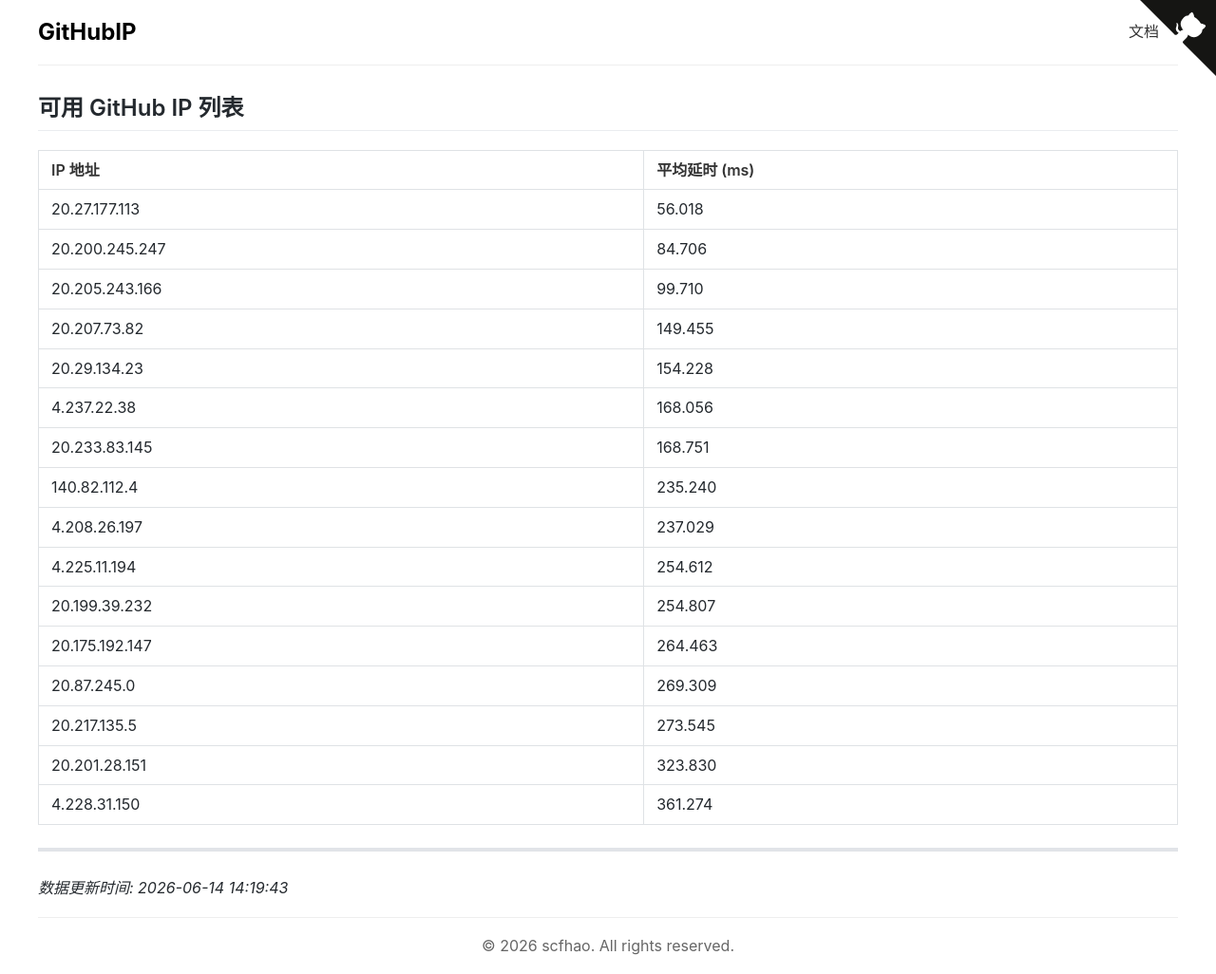
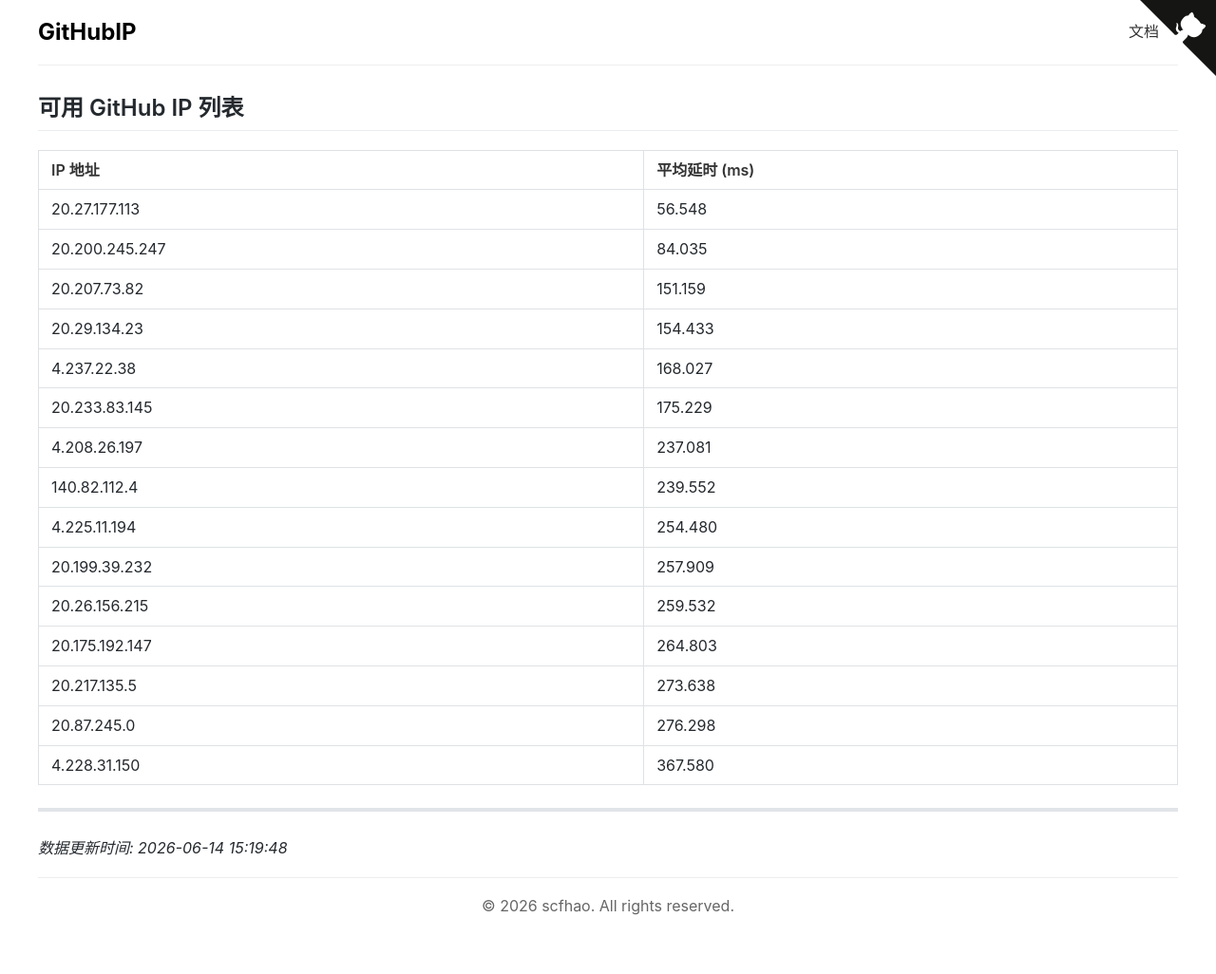
Before and after one commit to scfhao/GitHubIP, a Jekyll site: the page built from index.md, in a window 1280 px wide. Shown: the whole page at 95% size. Built offline with Jekyll 4.4.1, drawn with Linux system fonts in a browser that asks for light colours; after the commit the page ends 984 px from its top, so only the background shows below that.

Commit message:
自动脚本执行 - 2026-06-14 15:19:48

```diff
--- a/index.md
+++ b/index.md
@@ -1,30 +1,29 @@
 ---
 layout: home
 title: GitHub IP 列表
-date: 2026-06-14 14:19:43
+date: 2026-06-14 15:19:48
 ---
 
 ## 可用 GitHub IP 列表
 
 | IP 地址 | 平均延时 (ms) |
 |---------|--------------|
-| 20.27.177.113 | 56.018 |
-| 20.200.245.247 | 84.706 |
-| 20.205.243.166 | 99.710 |
-| 20.207.73.82 | 149.455 |
-| 20.29.134.23 | 154.228 |
-| 4.237.22.38 | 168.056 |
-| 20.233.83.145 | 168.751 |
-| 140.82.112.4 | 235.240 |
-| 4.208.26.197 | 237.029 |
-| 4.225.11.194 | 254.612 |
-| 20.199.39.232 | 254.807 |
-| 20.175.192.147 | 264.463 |
-| 20.87.245.0 | 269.309 |
-| 20.217.135.5 | 273.545 |
-| 20.201.28.151 | 323.830 |
-| 4.228.31.150 | 361.274 |
+| 20.27.177.113 | 56.548 |
+| 20.200.245.247 | 84.035 |
+| 20.207.73.82 | 151.159 |
+| 20.29.134.23 | 154.433 |
+| 4.237.22.38 | 168.027 |
+| 20.233.83.145 | 175.229 |
+| 4.208.26.197 | 237.081 |
+| 140.82.112.4 | 239.552 |
+| 4.225.11.194 | 254.480 |
+| 20.199.39.232 | 257.909 |
+| 20.26.156.215 | 259.532 |
+| 20.175.192.147 | 264.803 |
+| 20.217.135.5 | 273.638 |
+| 20.87.245.0 | 276.298 |
+| 4.228.31.150 | 367.580 |
 
 ---
 
-*数据更新时间: 2026-06-14 14:19:43*
+*数据更新时间: 2026-06-14 15:19:48*
```
